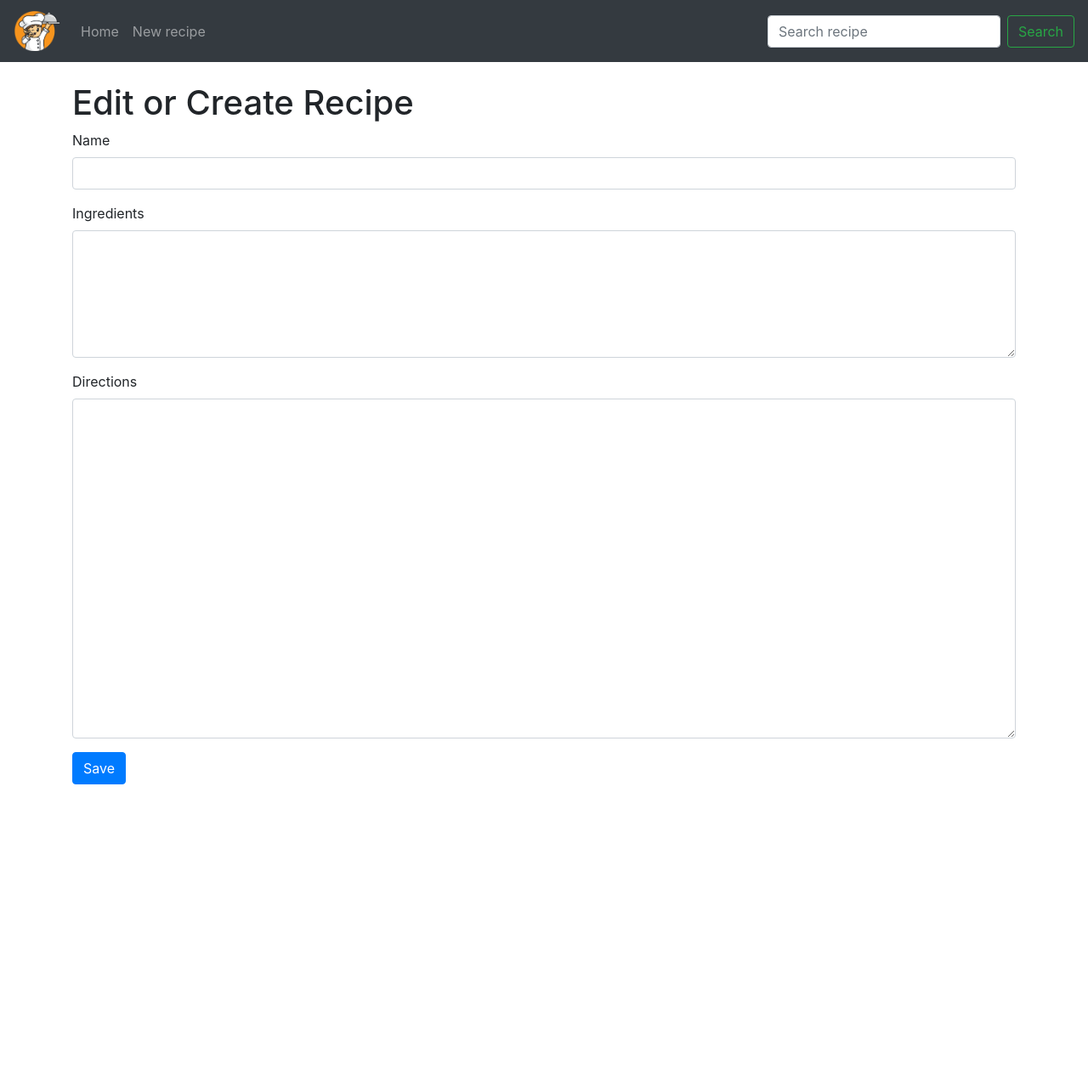
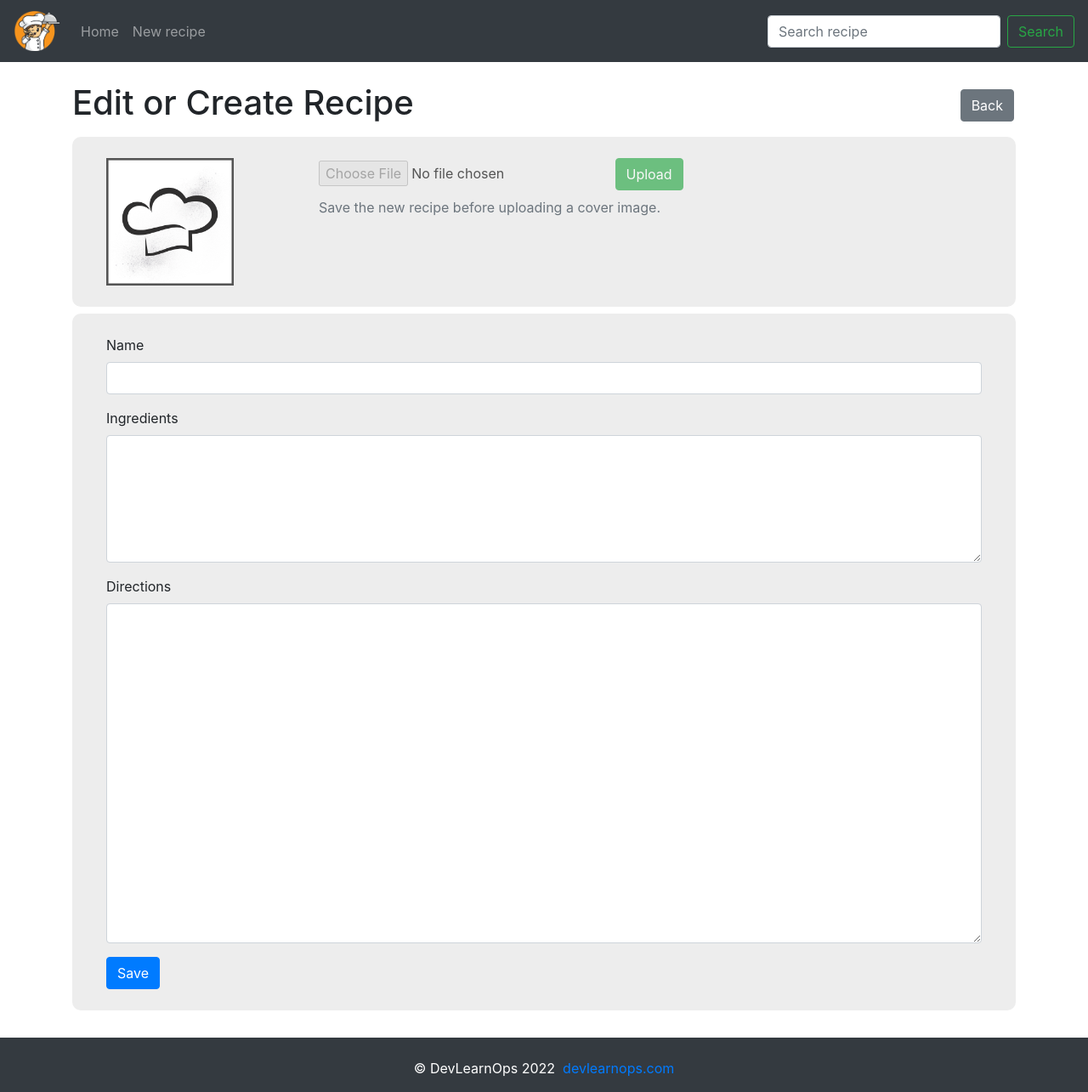
Before and after one commit to DevLearnOps/recipebook, a Flask app: template app/templates/edit.html in a window 1280 px wide. Shown: the whole page at 85% size. Before the commit the page ends 923 px from the top, so only its background shows below. Run offline with Flask 2, Linux system fonts and the light colour scheme; the template is opened without the code that fills it: values that come from a table or form of the project are taken from there, others are empty; parts of the project's set-up code (start-up, migrations or seed data) failed here and were passed over; some libraries are stand-ins or nearby versions.

Commit message:
feat: handle cover images for recipes (#1)
* feat: handle cover images for recipes

Now we handle cover images for recipes in MongoDB.

* feat: create Makefile and update readme

* feat: add homepage image in readme

```diff
--- a/app/db.py
+++ b/app/db.py
@@ -85,7 +85,24 @@ class Recipe(Base):
 
 def read_image(filename):
     file = fs.find_one({"filename": filename})
-    return file.read()
+    if file:
+        return file.read()
+
+    with open("app/static/images/default_recipe_img.png", "rb") as f:
+        contents = f.read()
+    return contents
+
+
+def store_image(filename, contents):
+    remove_images(filename)
+    logger.info(f"Storing image with filename [{filename}]")
+    fs.put(contents, filename=filename)
+
+
+def remove_images(filename):
+    logger.info(f"Removing existing images with filename [{filename}]")
+    for existing in fs.find({"filename": filename}):
+        fs.delete(existing._id)
 
 
 def initialize():
--- a/app/routes.py
+++ b/app/routes.py
@@ -1,7 +1,13 @@
-from app import app
-from app.db import Recipe, import_sample_data, read_image
+from app import app, db
+from app.db import Recipe
 from app.forms import RecipeForm
 from flask import render_template, flash, redirect, request, make_response
+
+
+@app.route("/admin/sampledata")
+def load_sample_data():
+    db.import_sample_data()
+    return redirect("/index")
 
 
 @app.route("/")
@@ -9,12 +15,6 @@ from flask import render_template, flash, redirect, request, make_response
 def index():
     recipes = Recipe.find({})
     return render_template("index.html", title="Home", recipes=recipes)
-
-
-@app.route("/admin/sampledata")
-def load_sample_data():
-    import_sample_data()
-    return redirect("/index")
 
 
 @app.route("/search", methods=["POST"])
@@ -36,16 +36,7 @@ def recipe(id):
     return render_template("404.html"), 404
 
 
-@app.route("/image/<id>.jpg")
-def image(id):
-    image = read_image(id)
-    response = make_response(image)
-    response.headers.set("Content-Type", "image/jpeg")
-    response.headers.set("Content-Disposition", "attachment", filename="%s.jpg" % id)
-    return response
-
-
-@app.route("/edit/recipe/<id>", methods=["GET", "POST"])
+@app.route("/recipe/<id>/edit", methods=["GET", "POST"])
 def edit_recipe(id):
     recipe = Recipe.get_doc(object_id=id)
     form = RecipeForm(obj=recipe)
@@ -56,10 +47,10 @@ def edit_recipe(id):
         flash('Recipe "{}" saved succesfully'.format(form.name.data))
         return redirect("/recipe/{}".format(recipe._id))
 
-    return render_template("edit.html", title="Edit recipe", form=form)
+    return render_template("edit.html", title="Edit recipe", form=form, rec_id=id)
 
 
-@app.route("/delete/recipe", methods=["POST"])
+@app.route("/recipe/delete", methods=["POST"])
 def delete_recipe():
     id = request.form["id"]
     recipe = Recipe.get_doc(object_id=id)
@@ -73,7 +64,7 @@ def delete_recipe():
     return redirect("/index")
 
 
-@app.route("/new/recipe", methods=["GET", "POST"])
+@app.route("/recipe/new", methods=["GET", "POST"])
 def new_recipe():
     form = RecipeForm()
     if form.validate_on_submit():
@@ -81,7 +72,46 @@ def new_recipe():
         form.populate_obj(recipe)
         recipe.save()
 
-        flash("Recipe {} added successfully".format(form.name.data))
-        return redirect("/index")
+        flash("Recipe {} saved successfully".format(form.name.data))
+        return redirect(f"/recipe/{recipe._id}")
 
     return render_template("edit.html", title="Create recipe", form=form)
+
+
+@app.route("/image/upload", methods=["POST"])
+def upload_image():
+    recipe_id = request.form["recipe_id"]
+    filename = request.form["filename"]
+    if recipe_id and filename:
+        file = request.files["file"]
+        contents = file.read()
+        db.store_image(filename=filename, contents=contents)
+
+        flash("Cover image updated successfully!")
+        return redirect(f"/recipe/{recipe_id}/edit")
+
+    flash("Create and save the recipe before uploading the cover image.")
+    return redirect("/recipe/new")
+
+
+@app.route("/image/remove", methods=["POST"])
+def remove_image():
+    recipe_id = request.form["recipe_id"]
+    filename = request.form["filename"]
+    if recipe_id and filename:
+        db.remove_images(filename=filename)
+
+        flash("Cover image deleted successfully!")
+        return redirect(f"/recipe/{recipe_id}/edit")
+
+    flash("Create and save the recipe before uploading the cover image.")
+    return redirect("/index")
+
+
+@app.route("/image/<id>.jpg")
+def image(id):
+    image = db.read_image(id)
+    response = make_response(image)
+    response.headers.set("Content-Type", "image/jpeg")
+    response.headers.set("Content-Disposition", "attachment", filename="%s.jpg" % id)
+    return response
--- a/app/static/styles/main.css
+++ b/app/static/styles/main.css
@@ -8,6 +8,7 @@ textarea#directions {
 
 img {
     max-width: 500px;
+    max-height: 400px;
 }
 
 a.navbar-brand > img {
@@ -24,3 +25,15 @@ a.navbar-brand > img {
     margin: 15px 0px 15px 0px;
     border-bottom: 1px solid #000;
 }
+
+div.row-edit-section {
+    background-color: #EDEDED;
+    border-radius: 10px;
+    padding: 25px;
+    margin: 8px 0px 8px 0px;
+}
+
+footer {
+    background-color: #343a40 !important;
+    color: white;
+}
--- a/app/templates/base.html
+++ b/app/templates/base.html
@@ -16,7 +16,7 @@
 
 {% block navbar %}
     <nav class="navbar navbar-expand-md navbar-dark bg-dark mb-4">
-        <a href="#" class="navbar-brand"><img src="{{ url_for('static', filename='images/logo.png') }}"></a>
+        <a href="/index" class="navbar-brand"><img src="{{ url_for('static', filename='images/logo.png') }}"></a>
         <button class="navbar-toggler" type="button" data-toggle="collapse" data-target="#navbarNav" aria-controls="navbarNav" aria-expanded="false" aria-label="Toggle navigation">
             <span class="navbar-toggler-icon"></span>
         </button>
@@ -38,7 +38,7 @@
 {% endblock %}
 
 {% block content %}
-    <div class="container">
+    <div class="container pb-4">
         {% with messages = get_flashed_messages() %}
         {% if messages %}
             {% for message in messages %}
@@ -49,7 +49,25 @@
 
         {% block app_content %}{% endblock %}
     </div>
+
+{% block footer %}
+<footer class="page-footer font-small pt-4">
+
+  <!-- Footer Elements -->
+  <div class="container">
+  </div>
+  <!-- Footer Elements -->
+
+  <!-- Copyright -->
+  <div class="footer-copyright text-center pb-3">© DevLearnOps 2022
+    <a href="https://devlearnops.com">&nbsp;devlearnops.com</a>
+  </div>
+  <!-- Copyright -->
+
+</footer>
 {% endblock %}
+{% endblock %}
+
 
 {% block scripts %}
     <script src="https://code.jquery.com/jquery-3.3.1.slim.min.js" integrity="sha384-q8i/X+965DzO0rT7abK41JStQIAqVgRVzpbzo5smXKp4YfRvH+8abtTE1Pi6jizo" crossorigin="anonymous"></script>
--- a/app/templates/details.html
+++ b/app/templates/details.html
@@ -38,7 +38,7 @@
         <div><p>{{ recipe.ingredients | markdown }}</p></div>
     </div>
     <div class="col-lg-6">
-        <img src="{{ url_for('image', id=recipe._id) }}"/>
+        <img class="rounded float-right" src="{{ url_for('image', id=recipe._id) }}"/>
     </div>
 </div>
 
--- a/app/templates/edit.html
+++ b/app/templates/edit.html
@@ -2,9 +2,44 @@
 {% import 'bootstrap/wtf.html' as wtf %}
 
 {% block app_content %}
-<h1>Edit or Create Recipe</h1>
+<div class="row">
+    <div class="col-lg-9"> <h1>Edit or Create Recipe</h1></div>
+    <div class="col-lg-3">
+        <a class="btn btn-secondary float-right btn-top" href="{{ url_for('recipe', id=rec_id) }}">Back</a>
+    </div>
+</div>
 
-<div class="row">
+<div class="row row-edit-section">
+    <div class="col-md-3">
+        {% if rec_id %}
+        <img style="width: 150px;" src="{{ url_for('image', id=rec_id) }}">
+        {% else %}
+        <img style="width: 150px;" src="{{ url_for('static', filename='images/default_recipe_img.png') }}">
+        {% endif %}
+    </div>
+    <div class="col-md-9">
+        <div class="row">
+        <form method="post" action="{{ url_for('upload_image') }}" enctype="multipart/form-data">
+            <input {% if not rec_id %}disabled{% endif %} type="file" name="file" autocomplete="off" required>
+            <input type="hidden" name="filename" value="{{ rec_id }}">
+            <input type="hidden" name="recipe_id" value="{{ rec_id }}">
+            <input {% if not rec_id %}disabled{% endif %} class="btn btn-success" type="submit" value="Upload">
+            {% if not rec_id %}
+            <p class="text-secondary text-sm mt-2">Save the new recipe before uploading a cover image.</p>
+            {% endif %}
+        </form>
+        </div>
+        <div class="row mt-3">
+        <form {% if not rec_id %}hidden{% endif %} method="post" action="{{ url_for('remove_image') }}" enctype="multipart/form-data">
+            <input type="hidden" name="filename" value="{{ rec_id }}">
+            <input type="hidden" name="recipe_id" value="{{ rec_id }}">
+            <input class="btn btn-secondary" type="submit" value="Remove cover image">
+        </form>
+        </div>
+    </div>
+</div>
+
+<div class="row row-edit-section">
     <div class="col-md-12">
         {{ wtf.quick_form(form, button_map={'save': 'primary'}) }}
     </div>
```
Also changed, not shown: README.md, app/static/images/default_recipe_img.png (added), 2 other files.
